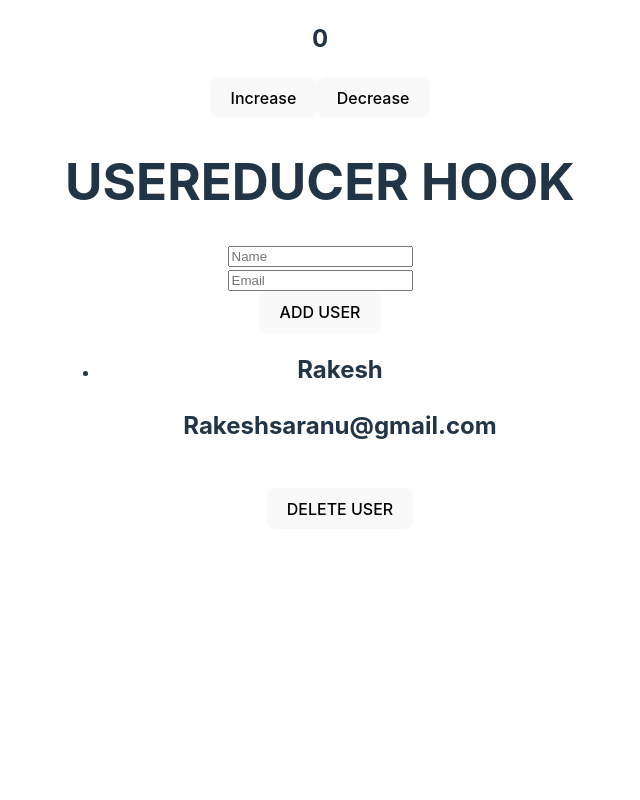
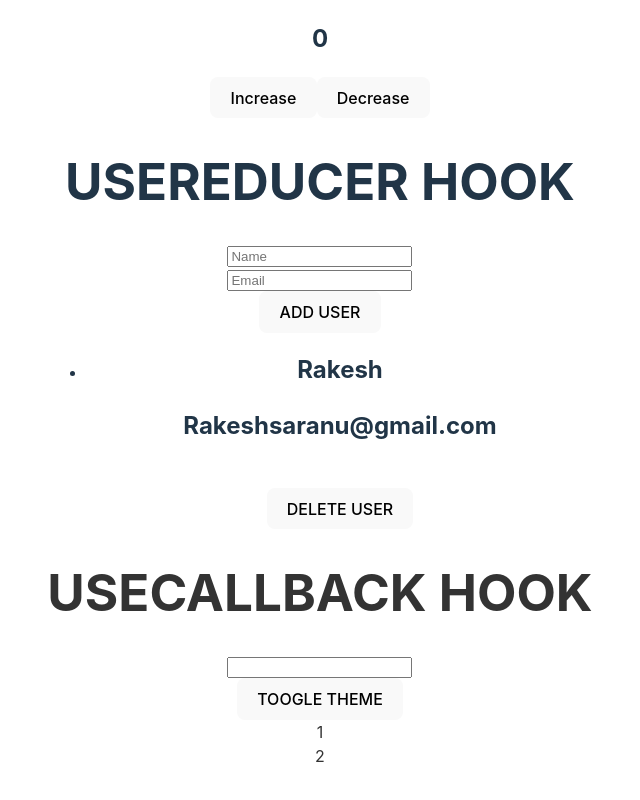
Before and after one commit to RakeshSaranu/React-Hooks, a React (Vite) app: page / in a window 1280 px wide. Shown: the part 1306-2106 px from the top of the page, without its empty margins (320-960 px from the left). Before the commit the page ends 1883 px from the top, so only its background shows below. Built offline with nearby package versions, Linux system fonts and the light colour scheme; no server answers.

Commit message:
UseCallback UseLayoutEffect

```diff
--- /dev/null
+++ b/src/AllHooks/List.jsx
@@ -0,0 +1,15 @@
+import React, { useEffect, useState } from 'react';
+
+function List({ getItems }) {
+    const [items, setItems] = useState([]);
+
+    useEffect(() => {
+        const fetchitems=getItems();
+        setItems(fetchitems);
+        console.log("UPDATED");
+    }, [getItems]);
+
+    return items.map((item,index) => <div key={index}>{item}</div>); // *
+}
+
+export default List;
--- /dev/null
+++ b/src/AllHooks/UseCallback.jsx
@@ -0,0 +1,29 @@
+import React, { useCallback, useState } from 'react'
+import List from './List';
+
+function UseCallback() {
+    const [number,setnumber]=useState('');
+    const [dark,setdark]=useState(false);
+    const theme={
+        backgroundColor : dark ? '#333' : '#fff',
+        color:dark ? '#fff' : '#333'
+    }
+// Where as usememo returns the value of the function
+// where the usecallback returns the entire funtion
+// Increases the performance
+
+    const getItems=useCallback(()=>{
+        return [number,number+1,number+2]
+    },[number]); // So here the getItems function only recreates when the number changes.
+  return (
+    <div style={theme}>
+        <h1>USECALLBACK HOOK</h1>
+        <input type='number' value={number} onChange={(e)=>setnumber(parseInt(e.target.value))}></input>
+        <br></br>
+        <button onClick={()=>setdark(prevdrak=>!prevdrak)}>TOOGLE THEME</button>
+        <List getItems={getItems}></List>
+    </div>
+  )
+}
+
+export default UseCallback
--- a/src/AllHooks/UseReducer.jsx
+++ b/src/AllHooks/UseReducer.jsx
@@ -76,7 +76,7 @@ const user={
     name,
     email
 };
-dispatch({type:"add", payload:user});
+dispatch({type:"add", payload:user}); // PAYLOAD IS THE USED TO PASS THE DATA WHICH SHOULD BE ADDED IN THE STATE.
     }
 
   return (
--- a/src/App.jsx
+++ b/src/App.jsx
@@ -1,6 +1,7 @@
 
 
 import Parent from './AllHooks/Parent'
+import UseCallback from './AllHooks/UseCallback'
 import UseEffect from './AllHooks/UseEffect'
 import UseMemo from './AllHooks/UseMemo'
 import UseReducer from './AllHooks/UseReducer'
@@ -20,6 +21,7 @@ function App() {
        <UseRef/>
        <Parent/> {/* UseContext */}
        <UseReducer/>
+       <UseCallback/>
       </div>
     </>
   )
```
Also changed, not shown: src/AllHooks/UseLayoutEffect.jsx (added, +25 -0 lines).
